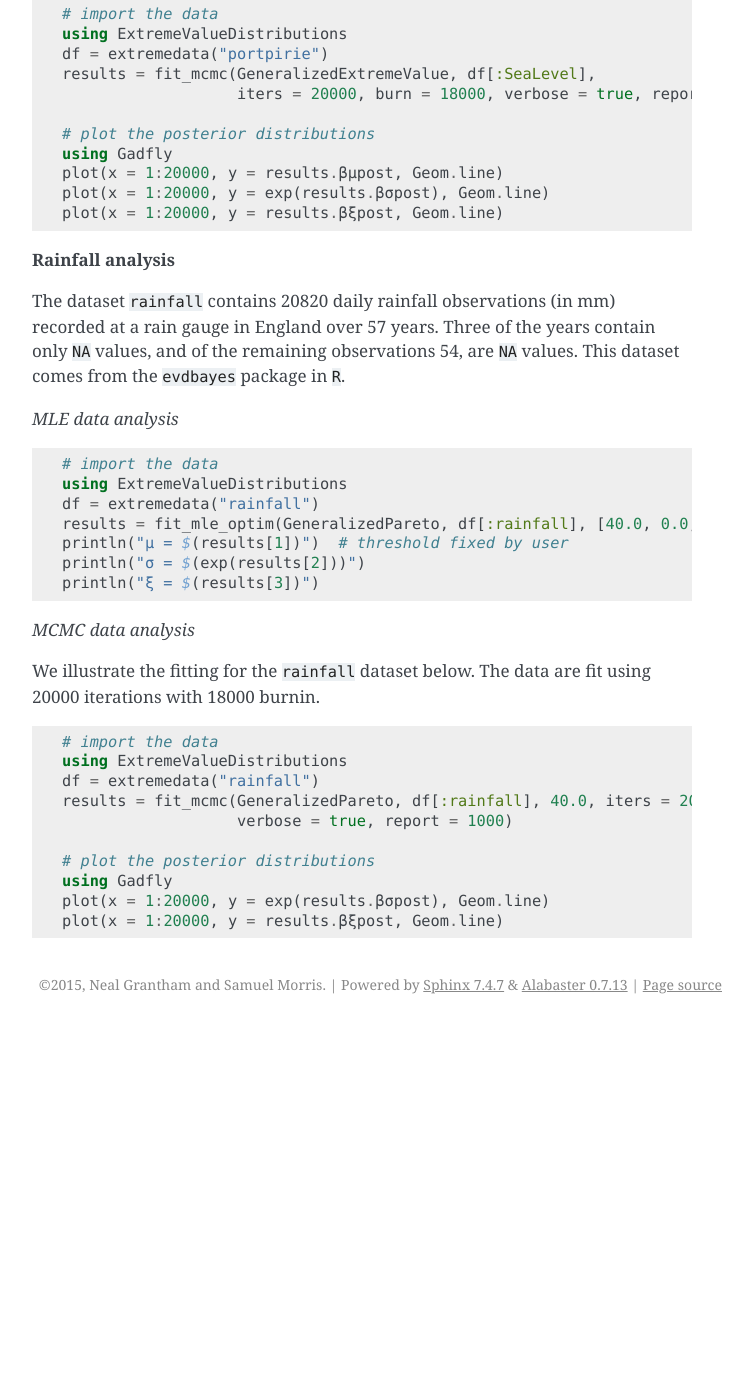
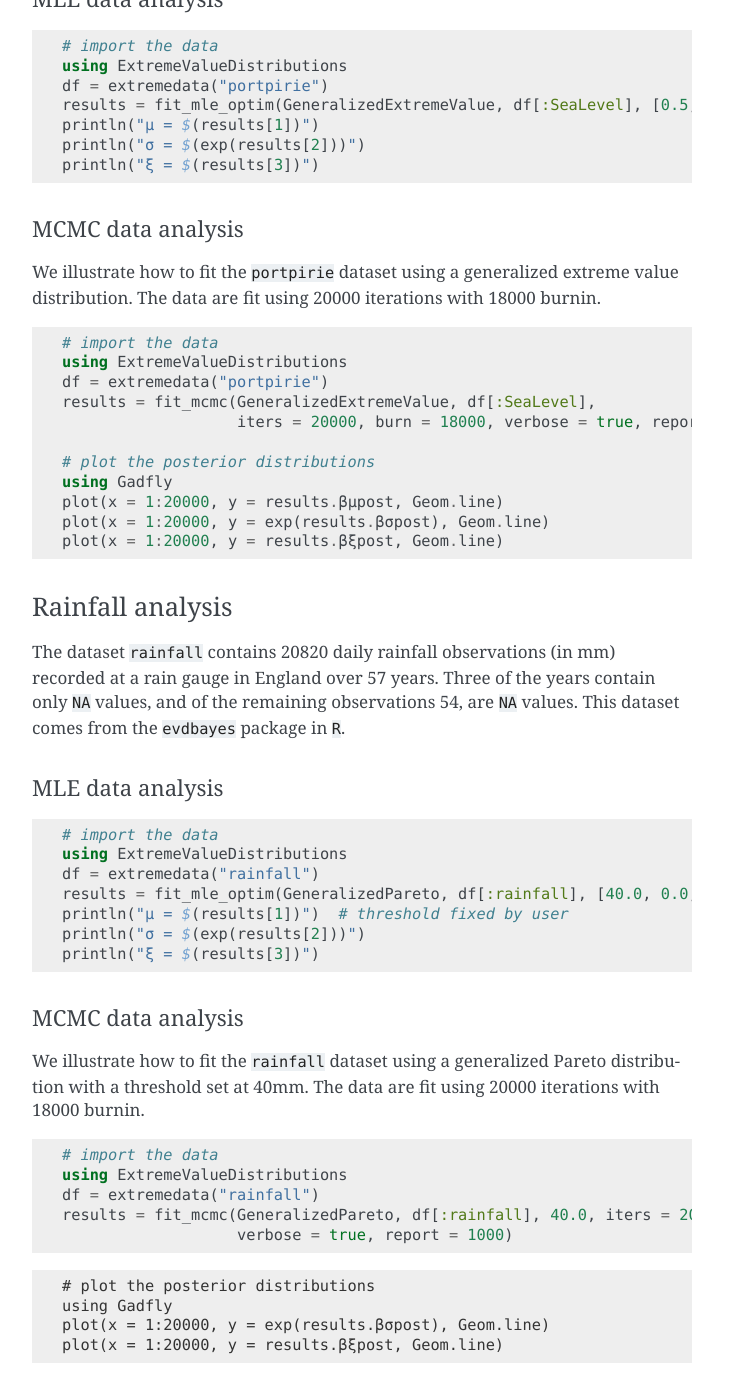
Before and after one commit to sammorris81/ExtremeValueDistributions.jl, a Sphinx documentation site: the page built from docs/source/fit.rst, in a window 1280 px wide and 1400 px high, scrolled down 6809 px. Shown: the whole window, without its empty margins (388-1141 px from the left). Built offline with Sphinx 7.4.7, drawn with Linux system fonts in a browser that asks for light colours; formulas are drawn with MathJax 3; before the commit the page ends 7833 px from its top, so only the background shows below that; some of the changed text lies outside the part shown.

Commit message:
More formatting changes

```diff
--- a/docs/source/fit.rst
+++ b/docs/source/fit.rst
@@ -6,7 +6,8 @@ Maximum Likelihood fitting for Extreme Value Distributions
 
 Maximum Likelihood Estimates (MLEs) of the model parameters for the generalized extreme value distribution (GEV) and generalized Pareto distribution (GPD) must be obtained via numerical optimization routines. The method ``fit_mle_optim()`` is fits both types of distributions by calling ``optimize`` from ``Optim.jl`` to minimize the negative log-likelihood function (i.e., maximized the log-likelihood) with respect to the parameters.
 
-**Common interface**
+Common interface
+^^^^^^^^^^^^^^^^
 
 .. function:: fit_mle_optim()
 
@@ -19,15 +20,18 @@ Let ``y`` be an ``n`` x 1 vector of responses. The method ``fit_mle_optim()`` is
 * ``verbose``: do we want to print out periodic updates (Default = ``false``)
 * ``attempts``: number of times to vary initial conditions and attempt to maximize the likelihood (Default = ``10``)
 
-*Missing data*
+Missing data
+""""""""""""
 
 When ``y`` is a ``DataFrame``, then the user can include ``NA`` values for ``fit_mle_optim()``. In the current version of the package, ``NA`` values are assumed to be missing at random and are removed from the dataset.
 
-**Results**
+Results
+"""""""
 
 After iterating to convergence (or divergence) from ``attempts`` different initial values, ``fit_mle_optim`` returns the best maximizers of the log-likelihood, ``[βμ, βσ, βξ]``, where ``μ = Xμ * βμ``, ``logσ = Xσ * βσ``, and ``ξ = Xξ * βξ``.
 
-**Simulated Example: Generalized Extreme Value**
+Simulated Example: Generalized Extreme Value
+^^^^^^^^^^^^^^^^^^^^^^^^^^^^^^^^^^^^^^^^^^^^
 
 We generate the following generalized extreme value distribution to demonstrate the capabilities of ``fit_mle_optim()``. Let
 
@@ -64,7 +68,8 @@ where
   println(results)  # [βμ, βσ, βξ]
 
 
-**Simulated Example: Generalized Pareto Distribution**
+Simulated Example: Generalized Pareto Distribution
+^^^^^^^^^^^^^^^^^^^^^^^^^^^^^^^^^^^^^^^^^^^^^^^^^^
 
 We generate the following generalized Pareto distribution to demonstrate the capabilities of ``fit_mle_optim()``. Let
 
@@ -103,7 +108,8 @@ MCMC fitting for Extreme Value Distributions
 
 We have implemented a random walk metropolis hastings MCMC sampler to fit model parameters for the generalized extreme value distribution (GEV) and generalized Pareto distribution (GPD). We use an adaptive sampler that adjusts the standard deviation of the candidate distribution until the acceptance rate is between 0.25 and 0.50. The method ``fit_mcmc()`` is used to fit both types of distributions.
 
-**Common interface**
+Common interface
+^^^^^^^^^^^^^^^^
 
 .. function:: fit_mcmc()
 
@@ -130,11 +136,13 @@ Let ``y`` be an ``n`` x 1 vector of responses. The method ``fit_mcmc()`` is used
 
 The results from fitting the model using MCMC are of type ``GeneralizedExtremeValuePosterior`` or ``GeneralizedParetoPosterior`` depending on the type of distribution fit.
 
-*Missing data*
+Missing data
+""""""""""""
 
 When ``y`` is a ``DataFrame``, then the user can include ``NA`` values for ``fit_mcmc()``. In the current version of the package, ``NA`` values are assumed to be missing at random and are removed from the dataset.
 
-**Results**
+Results
+^^^^^^^
 
 Let ``results`` be a type of ``GeneralizedExtremeValuePosterior`` or ``GeneralizedParetoPosterior``. The full list of available fields is
 
@@ -154,11 +162,13 @@ Let ``results`` be a type of ``GeneralizedExtremeValuePosterior`` or ``Generaliz
 * ``results.burn``: Length of burnin period
 * ``results.thin``: How much thinning was used
 
-**Posterior samples**
+Posterior samples
+"""""""""""""""""
 
 Posterior samples are available as matrices in ``results.βμpost``, ``results.βσpost``, and ``results.βξpost``. Each iteration is stored as a row in the matrix.
 
-**MetropolisParameters**
+MetropolisParameters
+""""""""""""""""""""
 
 The following three results fields are ``MetropolisParameter`` types: a) ``results.βμ``, b) ``results.βσ``, and c) ``results.βξ``. This type is still under development, but we have included some basic documentation here. The following fields give information about the prior distributions used along with information about final candidate standard deviation and acceptance rates. Here are some of the more useful fields in the ``MetropolisParameter`` type.
 
@@ -166,7 +176,8 @@ The following three results fields are ``MetropolisParameter`` types: a) ``resul
 * Prior distribution: ``results.βμ.prior``
 * Sequential update: ``results.βμ.seq``
 
-**Simulated Example: Generalized Extreme Value**
+Simulated Example: Generalized Extreme Value
+^^^^^^^^^^^^^^^^^^^^^^^^^^^^^^^^^^^^^^^^^^^^
 
 We generate the following generalized extreme value distribution to demonstrate the capabilities of ``fit_mcmc()``. Let
 
@@ -198,12 +209,16 @@ where
   ξ  = 0.1
   y = reshape([rand(GeneralizedExtremeValue(μ[i], σ[i], ξ), 1)[1] for i = 1:n], n, 1)
 
+.. code-block:: julia
+
   # fit the model
   results = fit_mcmc(GeneralizedExtremeValue, y,
                      Xμ = X, Xσ = X, βμsd = 100.0, βσsd = 50.0, βξsd = 1.0,
                      βμseq = false, βσseq = false, βξseq = false,
                      iters=10000, burn=8000,
                      verbose=true, report=500)
+
+.. code-block:: julia
 
   # plot the posterior distribution
   using Gadfly
@@ -214,7 +229,8 @@ where
   plot(x = 1:10000, y=results.βξpost, Geom.line)
 
 
-**Simulated Example: Generalized Pareto Distribution**
+Simulated Example: Generalized Pareto Distribution
+^^^^^^^^^^^^^^^^^^^^^^^^^^^^^^^^^^^^^^^^^^^^^^^^^^
 
 We generate the following generalized Pareto distribution to demonstrate the capabilities of ``fit_mcmc()``. Let
 
@@ -259,11 +275,13 @@ where
 Data analysis
 -------------
 
-**Port Pirie sea level data**
+Port Pirie sea level data
+^^^^^^^^^^^^^^^^^^^^^^^^^
 
 The dataset ``portpirie`` consists of annual maximum sea levels (in meters) from Port Pirie, South Australia, from 1928 to 1987. This dataset comes from the ``evdbayes`` package in ``R``. Data can be loaded into ``Julia`` using ``extremedata("portpirie")``.
 
-*MLE data analysis*
+MLE data analysis
+"""""""""""""""""
 
 .. code-block:: julia
 
@@ -275,9 +293,10 @@ The dataset ``portpirie`` consists of annual maximum sea levels (in meters) from
   println("σ = $(exp(results[2]))")
   println("ξ = $(results[3])")
 
-*MCMC data analysis*
+MCMC data analysis
+""""""""""""""""""
 
-We illustrate the fitting for the ``portpirie`` dataset below. The data are fit using 20000 iterations with 18000 burnin.
+We illustrate how to fit the ``portpirie`` dataset using a generalized extreme value distribution. The data are fit using 20000 iterations with 18000 burnin.
 
 .. code-block:: julia
 
@@ -293,11 +312,13 @@ We illustrate the fitting for the ``portpirie`` dataset below. The data are fit
   plot(x = 1:20000, y = exp(results.βσpost), Geom.line)
   plot(x = 1:20000, y = results.βξpost, Geom.line)
 
-**Rainfall analysis**
+Rainfall analysis
+^^^^^^^^^^^^^^^^^
 
 The dataset ``rainfall`` contains 20820 daily rainfall observations (in mm) recorded at a rain gauge in England over 57 years. Three of the years contain only ``NA`` values, and of the remaining observations 54, are ``NA`` values. This dataset comes from the ``evdbayes`` package in ``R``.
 
-*MLE data analysis*
+MLE data analysis
+"""""""""""""""""
 
 .. code-block:: julia
 
@@ -309,9 +330,10 @@ The dataset ``rainfall`` contains 20820 daily rainfall observations (in mm) reco
   println("σ = $(exp(results[2]))")
   println("ξ = $(results[3])")
 
-*MCMC data analysis*
+MCMC data analysis
+""""""""""""""""""
 
-We illustrate the fitting for the ``rainfall`` dataset below. The data are fit using 20000 iterations with 18000 burnin.
+We illustrate how to fit the ``rainfall`` dataset using a generalized Pareto distribution with a threshold set at 40mm. The data are fit using 20000 iterations with 18000 burnin.
 
 .. code-block:: julia
 
@@ -321,6 +343,8 @@ We illustrate the fitting for the ``rainfall`` dataset below. The data are fit u
   results = fit_mcmc(GeneralizedPareto, df[:rainfall], 40.0, iters = 20000, burn = 18000,
                      verbose = true, report = 1000)
 
+.. code-block:: jlcon
+
   # plot the posterior distributions
   using Gadfly
   plot(x = 1:20000, y = exp(results.βσpost), Geom.line)
```
Also changed, not shown: other parts of docs/source/fit.rst (+3 -3 lines).
